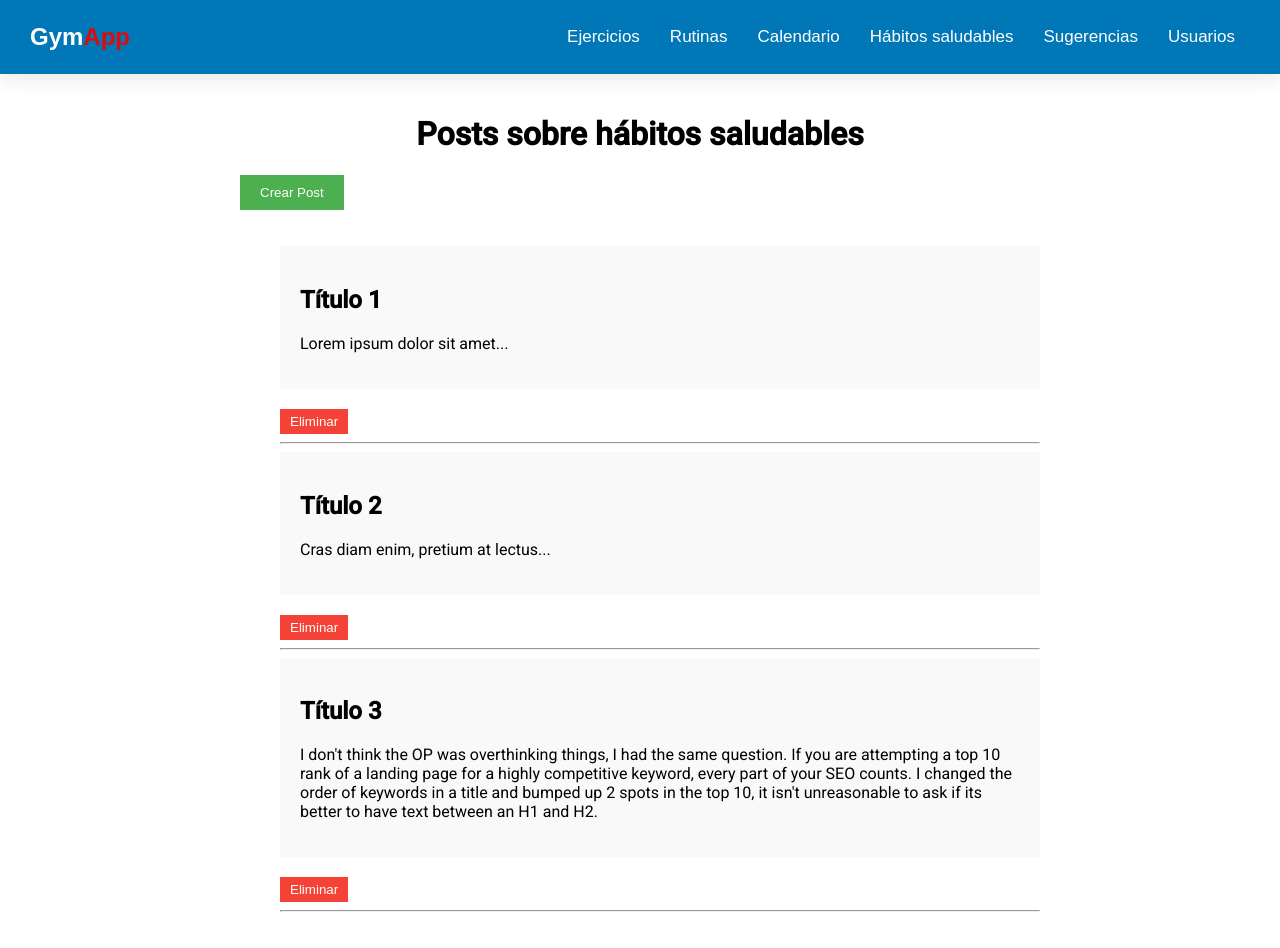
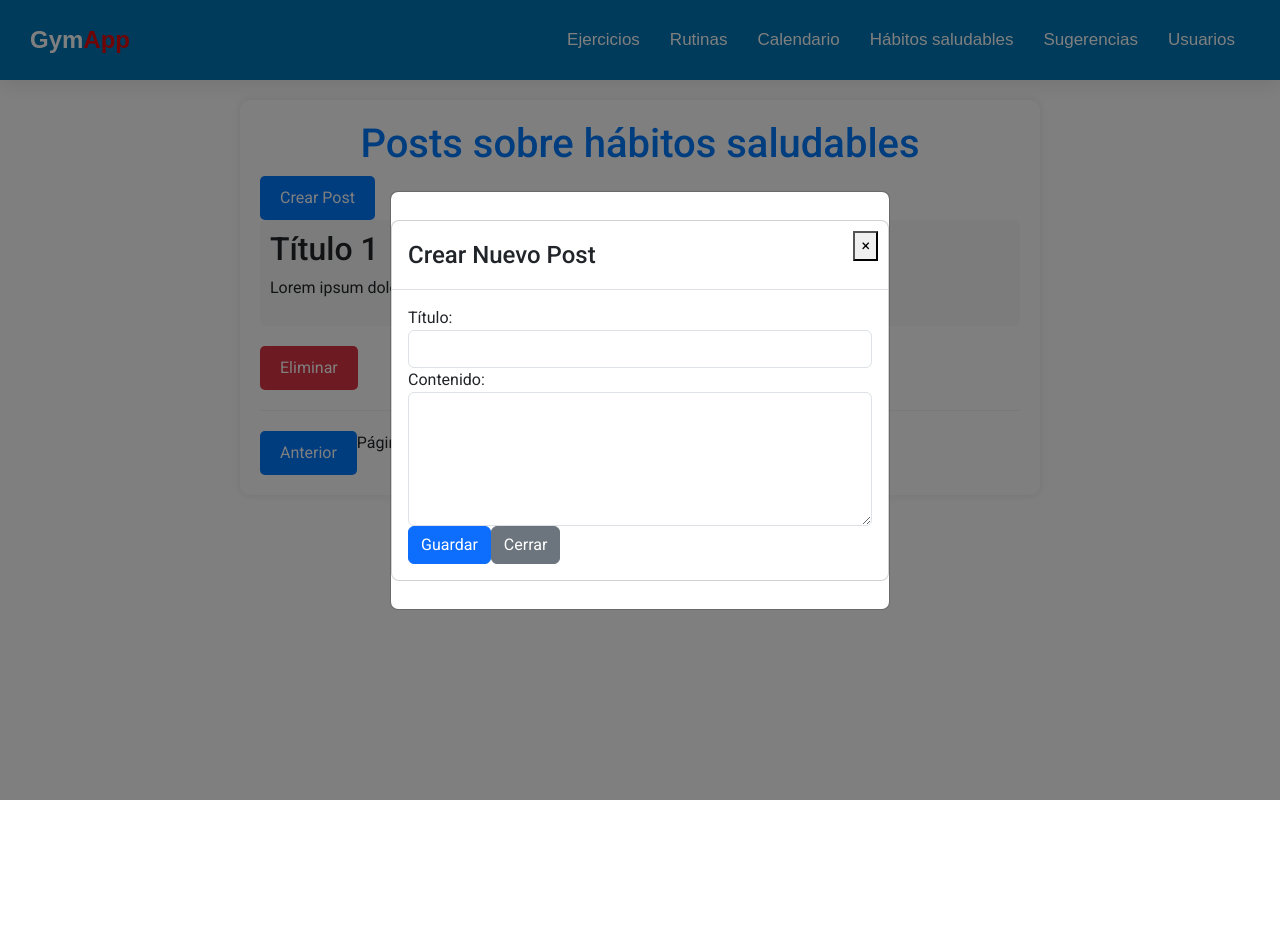
Before and after one commit to JavierRuizCobo/cliente_tfg, an Angular app: page /habitossaludables in a window 1280 px wide. Both pictures are taken after a click on the button "Crear Post". After the commit the page ends 800 px from the top, so only its background shows below. Built offline with nearby package versions, Linux system fonts and the light colour scheme.

Commit message:
POst con modal

```diff
--- a/angular.json
+++ b/angular.json
@@ -25,6 +25,7 @@
               "src/assets"
             ],
             "styles": [
+              "node_modules/bootstrap/dist/css/bootstrap.min.css",
               "@angular/material/prebuilt-themes/pink-bluegrey.css",
               "src/styles.css"
             ],
--- a/package.json
+++ b/package.json
@@ -27,6 +27,7 @@
     "@fullcalendar/timegrid": "^6.1.11",
     "@ng-bootstrap/ng-bootstrap": "^16.0.0",
     "angular-calendar": "^0.31.1",
+    "bootstrap": "^5.3.3",
     "rxjs": "~7.8.0",
     "tailwindcss": "^3.4.3",
     "tslib": "^2.3.0",
--- /dev/null
+++ b/src/app/components/habitos-saludables/components/ModalCrearPost/ModalCrearPost.component.css
@@ -0,0 +1,12 @@
+/* Modal más ancho */
+.modal-content {
+    width: 100%;
+    margin: auto;
+  }
+
+  /* Botón de cerrar (x) a la derecha */
+  .close {
+    position: absolute;
+    top: 10px;
+    right: 10px;
+  }
--- /dev/null
+++ b/src/app/components/habitos-saludables/components/ModalCrearPost/ModalCrearPost.component.html
@@ -0,0 +1,24 @@
+<div class="modal-dialog modal-xl" role="document">
+  <div class="modal-content">
+    <div class="modal-header">
+      <h4 class="modal-title">Crear Nuevo Post</h4>
+      <button type="button" class="close" aria-label="Close" (click)="activeModal.dismiss('Cross click')">
+        <span aria-hidden="true">&times;</span>
+      </button>
+    </div>
+    <div class="modal-body">
+      <form #crearPostForm="ngForm" (ngSubmit)="crearPost(crearPostForm)">
+        <div class="form-group">
+          <label for="titulo">Título:</label>
+          <input type="text" class="form-control" id="titulo" name="titulo" [(ngModel)]="nuevoPost.title" required>
+        </div>
+        <div class="form-group">
+          <label for="contenido">Contenido:</label>
+          <textarea class="form-control" id="contenido" name="contenido" [(ngModel)]="nuevoPost.text" rows="5" required></textarea>
+        </div>
+        <button type="submit" class="btn btn-primary">Guardar</button>
+        <button type="button" class="btn btn-secondary" (click)="activeModal.dismiss('Close click')">Cerrar</button>
+      </form>
+    </div>
+  </div>
+</div>
--- /dev/null
+++ b/src/app/components/habitos-saludables/components/ModalCrearPost/ModalCrearPost.component.ts
@@ -0,0 +1,33 @@
+import { Component, OnInit } from '@angular/core';
+import { NgbActiveModal } from '@ng-bootstrap/ng-bootstrap';
+import { Post } from '../../../../core/models/post.model';
+import { HabitosSaludablesService } from '../../services/habitos-saludables.service';
+import { FormsModule, ReactiveFormsModule } from '@angular/forms';
+import { CommonModule } from '@angular/common';
+
+@Component({
+  selector: 'app-ModalCrearPost',
+  standalone:true,
+  imports: [ReactiveFormsModule, CommonModule, FormsModule],
+  templateUrl: './ModalCrearPost.component.html',
+  styleUrls: ['./ModalCrearPost.component.css']
+})
+export class ModalCrearPostComponent implements OnInit {
+
+  nuevoPost: Post = {
+    title: '',
+    text: ''
+  };
+
+  constructor(public activeModal: NgbActiveModal, private postService: HabitosSaludablesService) {}
+
+  ngOnInit() {}
+
+  crearPost(form: { valid: any; }): void {
+    if (form.valid) {
+      this.postService.agregarPost(this.nuevoPost);
+      this.activeModal.close('Post creado');
+    }
+  }
+
+}
--- a/src/app/components/habitos-saludables/components/listar-posts/habitos-saludables.component.css
+++ b/src/app/components/habitos-saludables/components/listar-posts/habitos-saludables.component.css
@@ -1,90 +1,54 @@
 .container {
   max-width: 800px;
-  margin: 0 auto;
+  margin: 20px auto;
   padding: 20px;
+  background-color: #fff;
+  box-shadow: 0 0 10px rgba(0, 0, 0, 0.1);
+  border-radius: 10px;
 }
 
 h1 {
+  color: #007bff;
   text-align: center;
-}
-
-.create-post-btn {
-  background-color: #4CAF50;
-  color: white;
-  padding: 10px 20px;
-  border: none;
-  cursor: pointer;
-  margin-bottom: 20px;
 }
 
 .post {
   background-color: #f9f9f9;
-  padding: 20px;
-  margin-bottom: 20px;
+  padding: 10px;
+  border-radius: 5px;
+  margin-bottom: 10px;
+}
+
+button {
+  padding: 10px 20px;
+  background-color: #007bff;
+  color: #fff;
+  border: none;
+  border-radius: 5px;
+  cursor: pointer;
+  transition: background-color 0.3s;
+}
+
+button:hover {
+  background-color: #0056b3;
 }
 
 .delete-post-btn {
-  background-color: #f44336;
-  color: white;
-  padding: 5px 10px;
-  border: none;
-  cursor: pointer;
+  background-color: #dc3545;
+  margin-top: 10px;
 }
 
-.modal {
-  display: none;
-  position: fixed;
-  z-index: 1;
-  left: 0;
-  top: 0;
-  width: 100%;
-  height: 100%;
-  overflow: auto;
-  background-color: rgb(0, 0, 0);
-  background-color: rgba(0, 0, 0, 0.4);
+.delete-post-btn:hover {
+  background-color: #c82333;
 }
 
-.modal-content {
-  background-color: #fefefe;
-  margin: 10% auto;
-  padding: 20px;
-  border: 1px solid #888;
-  width: 80%;
+ul {
+  padding: 0;
+  list-style: none;
 }
 
-.close {
-  color: #aaa;
-  float: right;
-  font-size: 28px;
-  font-weight: bold;
+hr {
+  margin: 20px 0;
+  border: 0;
+  border-top: 1px solid #ccc;
 }
-
-.close:hover,
-.close:focus {
-  color: black;
-  text-decoration: none;
-  cursor: pointer;
-}
-
-.show-modal {
-  display: block;
-}
-
-input[type="text"],
-textarea {
-  width: 100%;
-  padding: 12px 20px;
-  margin: 8px 0;
-  box-sizing: border-box;
-  border: 2px solid #ccc;
-  border-radius: 4px;
-}
-
-.crear-btn {
-  background-color: #4CAF50;
-  color: white;
-  padding: 10px 20px;
-  border: none;
-  cursor: pointer;
-  margin-top: 10px;
-}
--- a/src/app/components/habitos-saludables/components/listar-posts/habitos-saludables.component.html
+++ b/src/app/components/habitos-saludables/components/listar-posts/habitos-saludables.component.html
@@ -2,7 +2,7 @@
     <h1>Posts sobre hábitos saludables</h1>
   <button class="create-post-btn" (click)="abrirModalCrearPost()">Crear Post</button>
     <ul>
-      @for (post of posts; track post) {
+      @for (post of postsToShow; track post) {
         <div class="post">
           <h2>{{ post.title }}</h2>
           <p>{{ post.text }}</p>
@@ -13,4 +13,10 @@
       }
     </ul>
 
+    <div class="pagination">
+      <button [disabled]="currentPage === 1" (click)="prevPage()">Anterior</button>
+      <span>    Página {{currentPage}} de {{totalPages}}    </span>
+      <button [disabled]="currentPage === totalPages" (click)="nextPage()">Siguiente</button>
   </div>
+
+  </div>
--- a/src/app/components/habitos-saludables/components/listar-posts/habitos-saludables.component.ts
+++ b/src/app/components/habitos-saludables/components/listar-posts/habitos-saludables.component.ts
@@ -2,21 +2,24 @@ import { Component } from '@angular/core';
 import { FormsModule } from '@angular/forms'; // Import the FormsModule
 import { Post } from '../../../../core/models/post.model';
 import { HabitosSaludablesService } from '../../services/habitos-saludables.service';
+import { NgbModal } from '@ng-bootstrap/ng-bootstrap';
+import { ModalCrearPostComponent } from '../ModalCrearPost/ModalCrearPost.component';
 
 @Component({
   selector: 'app-habitos-saludables',
   standalone: true,
-  imports: [FormsModule],
+  imports: [FormsModule, ModalCrearPostComponent],
   templateUrl: './habitos-saludables.component.html',
   styleUrl: './habitos-saludables.component.css'
 })
 
 export class HabitosSaludablesComponent {
   posts: Post[] = [];
+  currentPage: number = 1;
+  postsPerPage: number = 1;
 
-
-  constructor(
-    private PostService: HabitosSaludablesService,
+  constructor(private PostService: HabitosSaludablesService,
+    private modalService: NgbModal
   ) {}
 
   ngOnInit(): void {
@@ -26,14 +29,40 @@ export class HabitosSaludablesComponent {
   }
 
   esMonitorOCoordinador(): boolean {
-
     return true; // Cambiar esto por la lógica real de tu aplicación
   }
 
   eliminarPost(post: Post) {
     this.PostService.eliminarPost(post);
   }
-  abrirModalCrearPost(){
 
+  abrirModalCrearPost() {
+    this.modalService.open(ModalCrearPostComponent, {
+      centered: true
+    });
   }
+
+  get totalPages(): number {
+    return Math.ceil(this.posts.length / this.postsPerPage);
+  }
+
+  get postsToShow(): Post[] {
+    const startIndex = (this.currentPage - 1) * this.postsPerPage;
+    const endIndex = startIndex + this.postsPerPage;
+    return this.posts.slice(startIndex, endIndex);
+  }
+
+  nextPage(): void {
+    if (this.currentPage < this.totalPages) {
+      this.currentPage++;
+    }
+  }
+
+  prevPage(): void {
+    if (this.currentPage > 1) {
+      this.currentPage--;
+    }
+  }
+
+
 }
--- a/src/app/components/habitos-saludables/services/habitos-saludables.service.ts
+++ b/src/app/components/habitos-saludables/services/habitos-saludables.service.ts
@@ -24,6 +24,7 @@ export class HabitosSaludablesService {
 
   agregarPost(post: Post): void {
     this.posts.push(post);
+    this.postsSubject.next(this.posts);
   }
 
   eliminarPost(post: Post): void {
```
Also changed, not shown: 1 other file (tests, documents, lock files or other folders).
